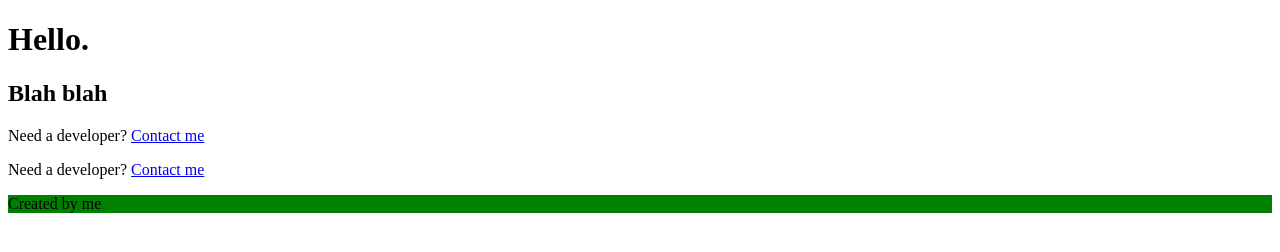
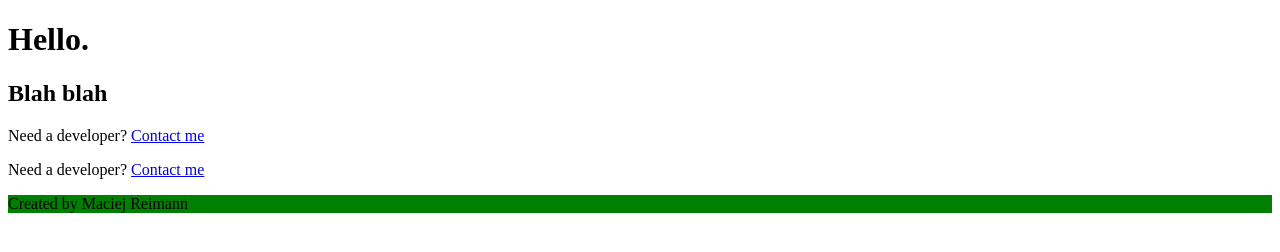
Before and after one commit to MaciejReimann/trees-of-warsaw, a Gatsby site: page / in a window 1280 px wide. Built offline with nearby package versions, Linux system fonts and the light colour scheme; Gatsby itself is replaced by a stand-in of ours.

Commit message:
graphql setup

```diff
--- a/gatsby-config.js
+++ b/gatsby-config.js
@@ -5,6 +5,10 @@
  */
 
 module.exports = {
+  siteMetadata: {
+    title: "Full Stack Bootcamp",
+    author: "Maciej Reimann",
+  },
   /* Your site config here */
   plugins: [
     "gatsby-plugin-sass",
--- a/src/components/footer.js
+++ b/src/components/footer.js
@@ -1,12 +1,23 @@
 import React from "react"
+import { graphql, useStaticQuery } from "gatsby"
 
 import styles from "./footer.module.scss"
 
 const Footer = () => {
+  const data = useStaticQuery(graphql`
+    query {
+      site {
+        siteMetadata {
+          title
+          author
+        }
+      }
+    }
+  `)
+  console.log(data)
   return (
     <footer className={styles.footer}>
-      {/* <footer> */}
-      <p>Created by me</p>
+      <p>Created by {data.site.siteMetadata.author}</p>
     </footer>
   )
 }
```
